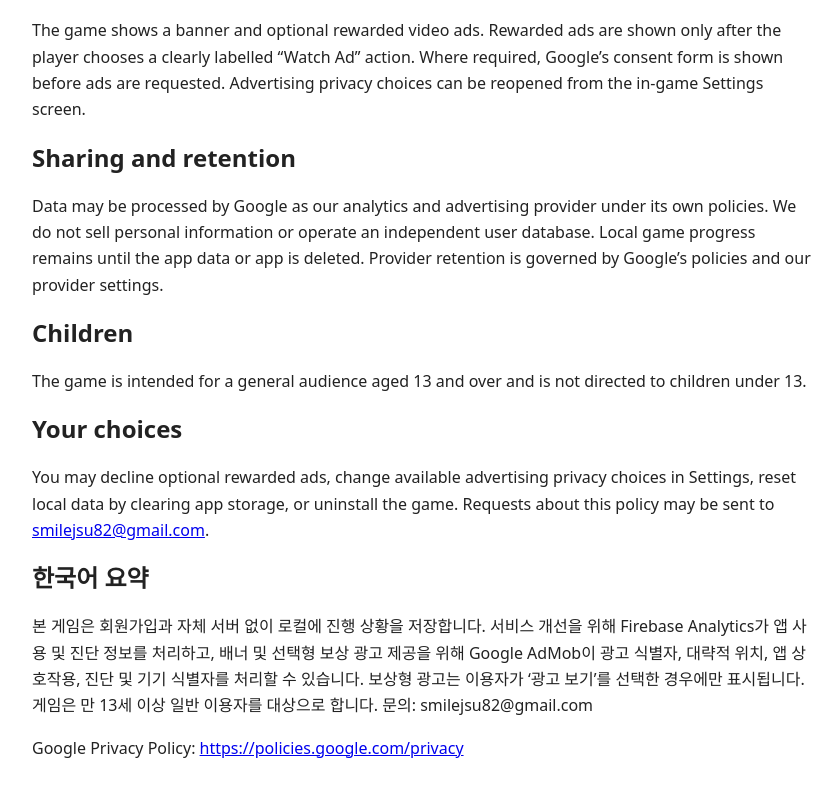
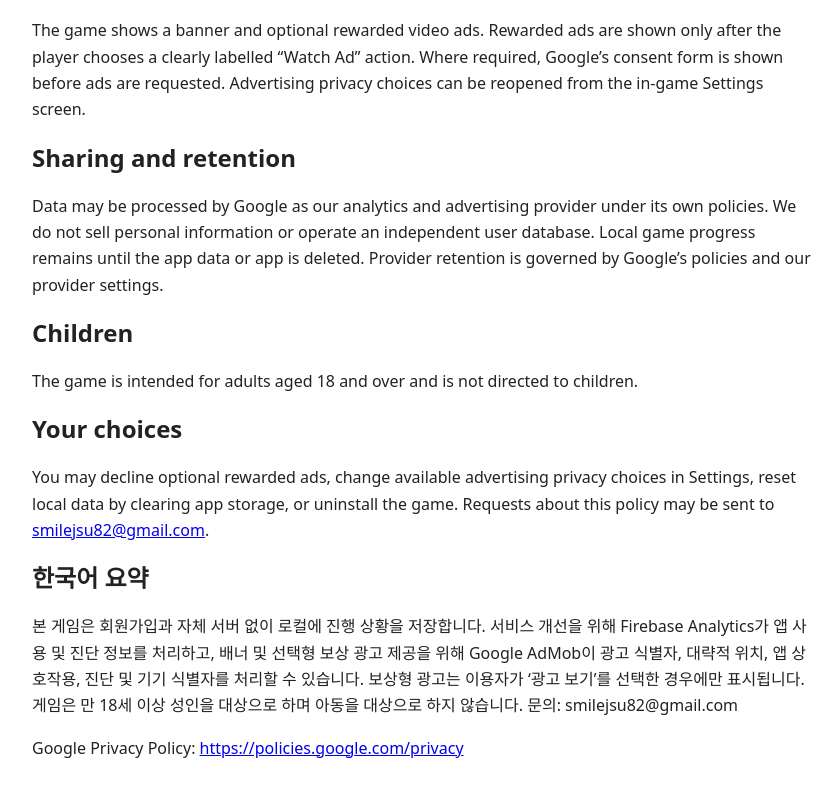
Before and after one commit to smilejsu82/smilejsu82.github.io, a plain HTML site: page privacy/fruit-fly-idle/index.html in a window 1280 px wide. Shown: the part 451-1248 px from the top of the page, without its empty margins (218-1057 px from the left). Drawn offline with Linux system fonts and the light colour scheme.

Commit message:
Set Fruit Fly Idle audience to adults only

```diff
--- a/privacy/fruit-fly-idle/index.html
+++ b/privacy/fruit-fly-idle/index.html
@@ -17,11 +17,11 @@
   <h2>Sharing and retention</h2>
   <p>Data may be processed by Google as our analytics and advertising provider under its own policies. We do not sell personal information or operate an independent user database. Local game progress remains until the app data or app is deleted. Provider retention is governed by Google’s policies and our provider settings.</p>
   <h2>Children</h2>
-  <p>The game is intended for a general audience aged 13 and over and is not directed to children under 13.</p>
+  <p>The game is intended for adults aged 18 and over and is not directed to children.</p>
   <h2>Your choices</h2>
   <p>You may decline optional rewarded ads, change available advertising privacy choices in Settings, reset local data by clearing app storage, or uninstall the game. Requests about this policy may be sent to <a href="mailto:smilejsu82@gmail.com">smilejsu82@gmail.com</a>.</p>
   <h2>한국어 요약</h2>
-  <p>본 게임은 회원가입과 자체 서버 없이 로컬에 진행 상황을 저장합니다. 서비스 개선을 위해 Firebase Analytics가 앱 사용 및 진단 정보를 처리하고, 배너 및 선택형 보상 광고 제공을 위해 Google AdMob이 광고 식별자, 대략적 위치, 앱 상호작용, 진단 및 기기 식별자를 처리할 수 있습니다. 보상형 광고는 이용자가 ‘광고 보기’를 선택한 경우에만 표시됩니다. 게임은 만 13세 이상 일반 이용자를 대상으로 합니다. 문의: smilejsu82@gmail.com</p>
+  <p>본 게임은 회원가입과 자체 서버 없이 로컬에 진행 상황을 저장합니다. 서비스 개선을 위해 Firebase Analytics가 앱 사용 및 진단 정보를 처리하고, 배너 및 선택형 보상 광고 제공을 위해 Google AdMob이 광고 식별자, 대략적 위치, 앱 상호작용, 진단 및 기기 식별자를 처리할 수 있습니다. 보상형 광고는 이용자가 ‘광고 보기’를 선택한 경우에만 표시됩니다. 게임은 만 18세 이상 성인을 대상으로 하며 아동을 대상으로 하지 않습니다. 문의: smilejsu82@gmail.com</p>
   <p>Google Privacy Policy: <a href="https://policies.google.com/privacy">https://policies.google.com/privacy</a></p>
 </body>
 </html>
```
